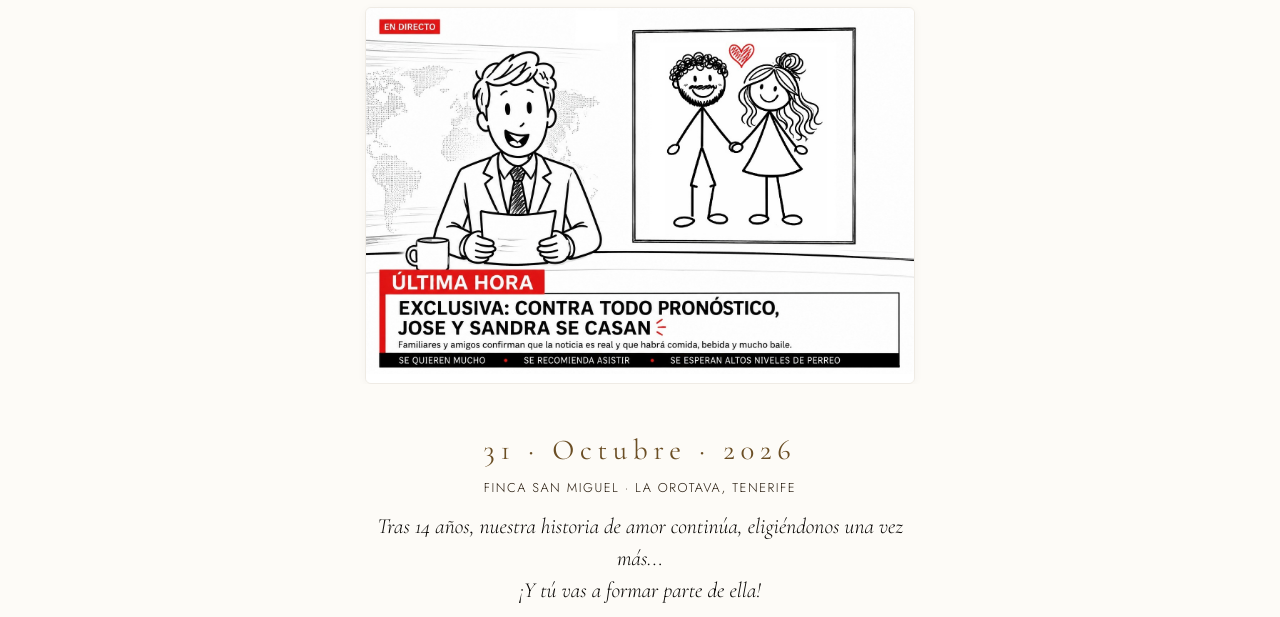
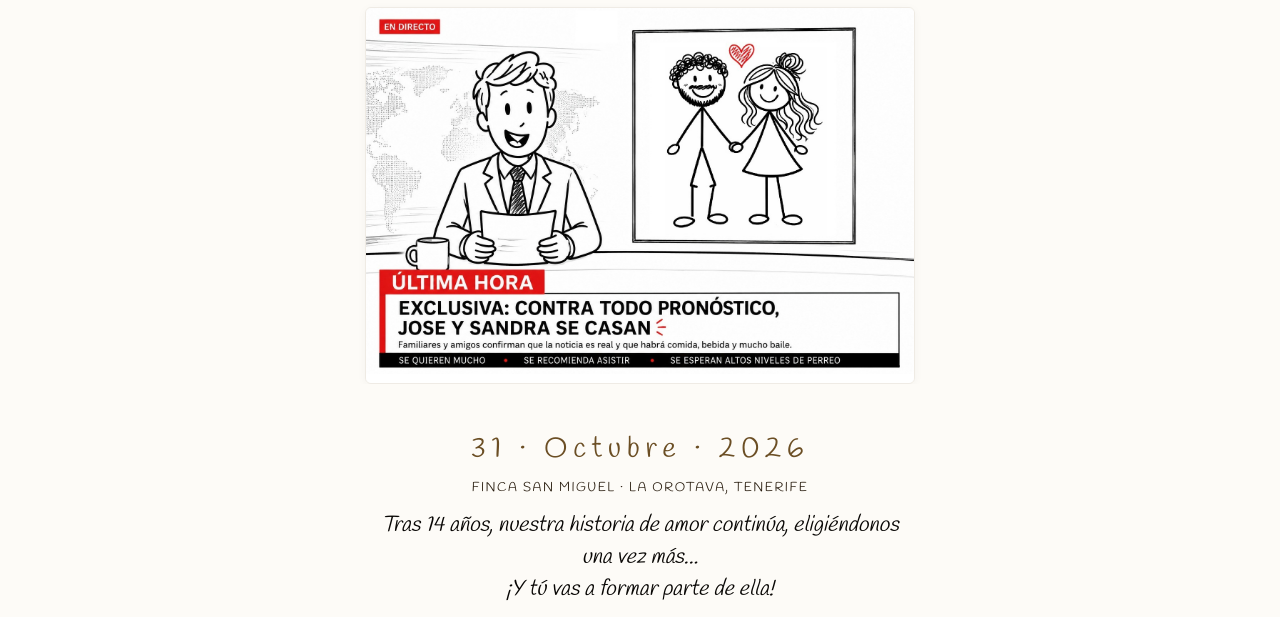
Before and after one commit to josemoreno/sandra-y-jose, a website built with Vite: page index.html in a window 1280 px wide. Shown: the part 61-678 px from the top of the page. Built offline with nearby package versions, Linux system fonts and the light colour scheme.

Commit message:
refactor: change font

```diff
--- a/index.html
+++ b/index.html
@@ -9,9 +9,10 @@
   <title>Sandra &amp; Jose – 31 · 10 · 2026</title>
   <link rel="preconnect" href="https://fonts.googleapis.com" />
   <link rel="preconnect" href="https://fonts.gstatic.com" crossorigin />
-  <link
+  <link href="https://fonts.googleapis.com/css2?family=Handlee&display=swap" rel="stylesheet">
+  <!-- <link
     href="https://fonts.googleapis.com/css2?family=Cormorant+Garamond:ital,wght@0,300;0,400;0,600;1,300;1,400&family=Jost:wght@300;400;500&display=swap"
-    rel="stylesheet" />
+    rel="stylesheet" /> -->
   <link rel="stylesheet" href="/src/style.css" />
 </head>
 
--- a/src/style.css
+++ b/src/style.css
@@ -15,8 +15,8 @@
   --c-text-muted: #261a0c;
   --c-border: rgba(74, 53, 24, .25);
 
-  --ff-serif: 'Cormorant Garamond', Georgia, serif;
-  --ff-sans: 'Jost', system-ui, sans-serif;
+  --ff-serif: 'Handlee', Georgia, serif;
+  --ff-sans: 'Handlee', system-ui, sans-serif;
 
   --radius: 12px;
   --radius-lg: 20px;
```
